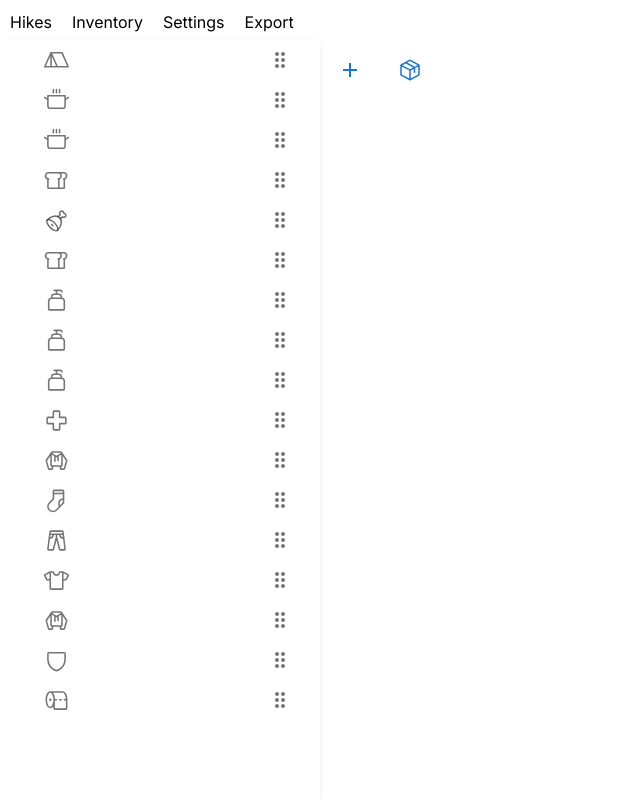
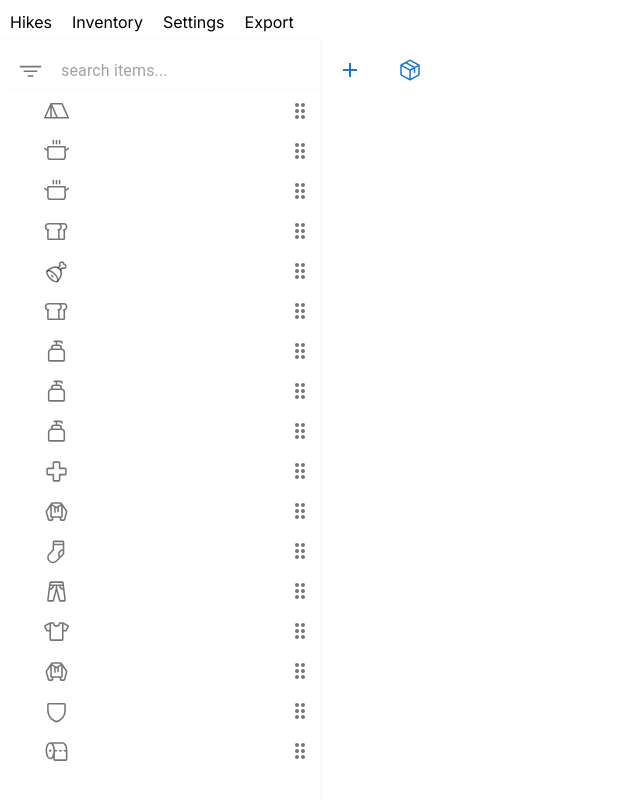
Before and after one commit to bensonfan0/backcountry-frontend, a Next.js app: page /inventory in a window 1280 px wide. Shown: the top 800 px of the page, without its empty margins (0-640 px from the left). Built offline with nearby package versions, Linux system fonts and the light colour scheme.

Commit message:
add search, add alphabetical sort, make compilable, remove errors

```diff
--- /dev/null
+++ b/src/app/inventory/CurrentInventoryContext.tsx
@@ -0,0 +1,24 @@
+"use client";
+import { Data } from "@/components/tool/toolWindow";
+import { createContext, useContext } from "react";
+import { CurrentInventory, CurrentInventoryAction } from "./inventoryReducer";
+
+interface DroppedDataContextType {
+    data: Data | undefined;
+    droppableId: string;
+    droppedCount: number; // this can't be the right way to track when something is dropped
+}
+interface CurrentInventoryContextType {
+    currentInventory: CurrentInventory;
+    currentInventoryDispatcher: React.Dispatch<CurrentInventoryAction>;
+}
+
+export const DroppedDataContext = createContext<DroppedDataContextType | undefined>(undefined);
+
+export const CurrentInventoryContext = createContext<CurrentInventoryContextType | undefined>(undefined);export const useCurrentInventoryState = () => {
+    const context = useContext(CurrentInventoryContext);
+    if (context === undefined) {
+        throw new Error('useCurrentInventoryState must be used within a CountProvider');
+    }
+    return context;
+};
--- a/src/app/layout.tsx
+++ b/src/app/layout.tsx
@@ -37,7 +37,7 @@ export default function RootLayout({
 
   return (
     <html lang="en" style={{ height: '100%' }} suppressHydrationWarning>
-      <body className={inter.className} style={{ height: '100%', margin: 0 }}>
+      <body className={inter.className} style={{ height: '100%', margin: 0 }} suppressHydrationWarning>
         <PageWithHeader>
           <Header />
           <Page>
--- a/src/components/actionsHeader/actionsHeader.tsx
+++ b/src/components/actionsHeader/actionsHeader.tsx
@@ -1,7 +1,7 @@
 import React from 'react';
 import styled from 'styled-components';
 import Link from 'next/link';
-import { useCurrentInventoryState } from '@/app/inventory/page';
+import { useCurrentInventoryState } from '@/app/inventory/CurrentInventoryContext';
 import { InventoryActions } from '@/app/inventory/inventoryReducer';
 import { Category, TOOL_WINDOW_ID } from '@/data/constants';
 import { v4 } from 'uuid';
@@ -30,7 +30,7 @@ const ActionsHeader: React.FC = () => {
             payload: {
                 newTool: {
                     id: String(v4()),
-                    name: '',
+                    name: 'Click To Edit',
                     category: Category.CLOTHING,
                     weight: 0,
                 },
--- a/src/components/container/containerWindow.tsx
+++ b/src/components/container/containerWindow.tsx
@@ -1,7 +1,7 @@
 import React, { useState } from 'react';
 import styled from 'styled-components';
 import DroppableContainer from './droppableContainer';
-import { useCurrentInventoryState } from '@/app/inventory/page';
+import { useCurrentInventoryState } from '@/app/inventory/CurrentInventoryContext';
 import { TOOL_WINDOW_ID } from '@/data/constants';
 import { InventoryActions } from '@/app/inventory/inventoryReducer';
 
--- a/src/components/tool/draggableTool.tsx
+++ b/src/components/tool/draggableTool.tsx
@@ -9,7 +9,7 @@ import { Menu, MenuItem } from '@mui/material';
 import { Category, categoryToIconMappings, categoryToIconMappingsNew, TOOL_WINDOW_ID } from '@/data/constants';
 import { useSortable } from '@dnd-kit/sortable';
 import { CSS } from '@dnd-kit/utilities';
-import { useCurrentInventoryState } from '@/app/inventory/page';
+import { useCurrentInventoryState } from '@/app/inventory/CurrentInventoryContext';
 import { InventoryActions } from '@/app/inventory/inventoryReducer';
 
 const pulse = keyframes`
@@ -33,6 +33,12 @@ const ToolName = styled.div`
     white-space: nowrap;
     overflow: hidden;
     text-overflow: ellipsis;
+
+    &:hover {
+        /* border-color: #b8b8b8;  */
+        background-color: #f4f4f4;
+        border-radius: 5px;
+    }
 `
 
 const ToolWeight = styled.div`
@@ -41,6 +47,12 @@ const ToolWeight = styled.div`
     white-space: nowrap;
     overflow: hidden;
     text-overflow: ellipsis;
+
+    &:hover {
+        /* border-color: #007BFF; */
+        background-color: #f4f4f4;
+        border-radius: 5px;
+    }
 `
 
 const ToolTextContainer = styled.div`
@@ -53,12 +65,15 @@ const ToolTextContainer = styled.div`
     text-overflow: ellipsis;
 `
 
-const StyledInput = styled.input`
+interface StyledInputProps {
+    isvalid?: string
+}
+
+const StyledInput = styled.input<StyledInputProps>`
     font-size: inherit;
     color: inherit;
     padding: inherit;
-    border: inherit;
-    /* Add any other styles */
+    ${props => props.isvalid !== undefined && !props.isvalid ? 'border: 3px solid red' : ''};
 `;
 
 const MenuRow = styled.div`
@@ -96,15 +111,17 @@ const DraggableTool = ({ _data, containerId, hoveredRow = '', setHoveredRow = (i
     const [anchorEl, setAnchorEl] = useState<null | HTMLElement>(null);
     const [selectedIcon, setSelectedIcon] = useState<JSX.Element>(categoryToIconMappings[_data.category].icon);
 
+    const [isValidWeight, setIsValidWeight] = useState<boolean>(true);
+
     const currentInventoryContext = useCurrentInventoryState();
 
     const open = Boolean(anchorEl);
 
-    const handleDoubleClickName = () => {
+    const handleClickName = () => {
         setIsEditingName(true);
     };
 
-    const handleDoubleClickWeight = () => {
+    const handleClickWeight = () => {
         setIsEditingWeight(true);
     };
 
@@ -131,8 +148,15 @@ const DraggableTool = ({ _data, containerId, hoveredRow = '', setHoveredRow = (i
     };
 
     const handleChangeWeight = (e: ChangeEvent<HTMLInputElement>) => {
+        if (/^\d*$/.test(e.target.value)) {
+            setIsValidWeight(true);
+        } else {
+            setIsValidWeight(false);
+            return;
+        }
         let newTool = { ...data }
         newTool.weight = Number(e.target.value)
+
         setData(newTool) // this could be a race condition as we wait for the data to change...
         currentInventoryContext.currentInventoryDispatcher({
             type: InventoryActions.REPLACE_TOOL,
@@ -244,7 +268,7 @@ const DraggableTool = ({ _data, containerId, hoveredRow = '', setHoveredRow = (i
                 {selectedIcon}
             </IconButton>
             <ToolTextContainer>
-                <ToolName onDoubleClick={handleDoubleClickName}>
+                <ToolName onClick={handleClickName}>
                     {isEditingName ? (
                         <StyledInput
                             type="text"
@@ -257,9 +281,10 @@ const DraggableTool = ({ _data, containerId, hoveredRow = '', setHoveredRow = (i
                         data.name
                     }
                 </ToolName>
-                <ToolWeight onDoubleClick={handleDoubleClickWeight}>
+                <ToolWeight onClick={handleClickWeight}>
                     {isEditingWeight ? (
                         <StyledInput
+                            isvalid={isValidWeight.toString()}
                             type="text"
                             value={data.weight}
                             onChange={handleChangeWeight}
--- /dev/null
+++ b/src/components/tool/search/searchTextField.tsx
@@ -0,0 +1,50 @@
+import * as React from 'react';
+import Paper from '@mui/material/Paper';
+import InputBase from '@mui/material/InputBase';
+import Divider from '@mui/material/Divider';
+import IconButton from '@mui/material/IconButton';
+import MenuIcon from '@mui/icons-material/Menu';
+import SearchIcon from '@mui/icons-material/Search';
+import DirectionsIcon from '@mui/icons-material/Directions';
+import { ChangeEvent, KeyboardEvent } from 'react';
+import { FunnelSimple } from '@phosphor-icons/react';
+import { useCurrentInventoryState } from '@/app/inventory/CurrentInventoryContext';
+import { InventoryActions } from '@/app/inventory/inventoryReducer';
+import { TOOL_WINDOW_ID } from '@/data/constants';
+
+interface SearchInputType {
+    onChange: (name: string) => void
+}
+
+export default function SearchInput({ onChange }: SearchInputType) {
+    const currentInventoryContext = useCurrentInventoryState()
+
+    const handleOnChange = (e: ChangeEvent<HTMLInputElement>) => {
+        onChange(e.target.value)
+    }
+
+    const sortAlphabetically = () => {
+        currentInventoryContext.currentInventoryDispatcher({
+            type: InventoryActions.SORT_ALPHABETICALLY,
+            payload: {
+                containerId: TOOL_WINDOW_ID
+            }
+        })
+    }
+    return (
+        <div
+            style={{ display: 'flex', flexDirection: 'row', alignItems: 'center', width: '100%', padding: '10px 10px 0 10px', }}
+        >
+            <IconButton onClick={sortAlphabetically}>
+                <FunnelSimple size={25} />
+            </IconButton>
+            <InputBase
+                sx={{ width: '280px', padding: '0 0 0 10px' }}
+                placeholder="search items..."
+                inputProps={{ 'aria-label': 'search google maps' }}
+                onChange={handleOnChange}
+            />
+            <SearchIcon />
+        </div>
+    );
+}
--- a/src/components/tool/toolWindow.tsx
+++ b/src/components/tool/toolWindow.tsx
@@ -4,27 +4,32 @@ import DraggableTool from './draggableTool';
 import { TEST_DATA } from '@/data/testData';
 import { Category, TOOL_WINDOW_ID } from '@/data/constants';
 import { SortableContext } from '@dnd-kit/sortable';
-import { useCurrentInventoryState } from '@/app/inventory/page';
+import { useCurrentInventoryState } from '@/app/inventory/CurrentInventoryContext';
 import { InventoryActions } from '@/app/inventory/inventoryReducer';
+import CustomizedInputBase from './search/searchTextField';
 
 
 const Container = styled.div`
     display: flex;
+    flex-direction: column;
     align-items: flex-start;
     width: 400px;
-`
+    `
 
 const ToolScrollTable = styled.div`
+    background-color: #fff;
     width: 80%;
-    height: calc(100vh - 40px);
+    height: calc(100vh - 85px);
     overflow-y: auto;
-    padding: 0 20px 0 0;
-    background-color: #fff;
+    padding: 0 0 0 0;
     box-shadow: 1px 1px 5px 0px rgba(1, 1, 1, 0.05);
 `
 
 const ToolContainerHeader = styled.div`
+    background-color: #fff;
     display: flex;
+    width: 80%;
+    box-shadow: 1px 1px 5px 0px rgba(1, 1, 1, 0.05);
 `
 
 const ToolContainerBody = styled.div`
@@ -45,6 +50,8 @@ export interface Data {
 
 const ToolWindow: React.FC = () => {
     const [hoveredRow, setHoveredRow] = useState<string>('');
+    const [searchName, setSearchName] = useState<RegExp>(/.*/);
+    const [items, setItems] = useState<Data[]>([]);
 
     const currentInventoryContext = useCurrentInventoryState();
 
@@ -62,7 +69,13 @@ const ToolWindow: React.FC = () => {
                 newTools: TEST_DATA
             }
         })
+        // is this going to run into error before it's set?
+        setItems(currentInventoryContext.currentInventory[TOOL_WINDOW_ID])
     }, [])
+
+    useEffect(() => {
+
+    }, [searchName])
 
     const deleteClick = (toolId: string) => {
         currentInventoryContext.currentInventoryDispatcher({
@@ -74,15 +87,21 @@ const ToolWindow: React.FC = () => {
         })
     }
 
+    const onChange = (name: string) => {
+        const splitName = name.split('').join('.*');
+        setSearchName(new RegExp(`.*${splitName}.*`));
+    }
+
     return (
         <Container>
+            <ToolContainerHeader>
+                {/* planning to be a search bar */}
+                <CustomizedInputBase onChange={onChange} />
+            </ToolContainerHeader>
             <ToolScrollTable>
-                <ToolContainerHeader>
-                    {/* planning to be a search bar */}
-                </ToolContainerHeader>
                 <ToolContainerBody>
                     <SortableContext items={TOOL_WINDOW_ID in currentInventoryContext.currentInventory ? currentInventoryContext.currentInventory[TOOL_WINDOW_ID] : []}>
-                        {TOOL_WINDOW_ID in currentInventoryContext.currentInventory && currentInventoryContext.currentInventory[TOOL_WINDOW_ID].map((row) => {
+                        {TOOL_WINDOW_ID in currentInventoryContext.currentInventory && currentInventoryContext.currentInventory[TOOL_WINDOW_ID].filter((item) => searchName.test(item.name.toLowerCase())).map((row) => {
                             return <DraggableTool key={row.id} _data={row} hoveredRow={hoveredRow} setHoveredRow={setHoveredRow} deleteClick={deleteClick} containerId={TOOL_WINDOW_ID} />
                         })}
                     </SortableContext>
--- a/src/data/testData.tsx
+++ b/src/data/testData.tsx
@@ -1,6 +1,4 @@
 import { Category } from "./constants"
-
-console.log(Category.CLOTHING)
 
 export const TEST_DATA = [
     {
```
Also changed, not shown: src/app/inventory/inventoryReducer.tsx (+53 -14 lines), src/app/inventory/page.tsx (+16 -41 lines), src/components/container/droppableContainer.tsx (+11 -8 lines).
